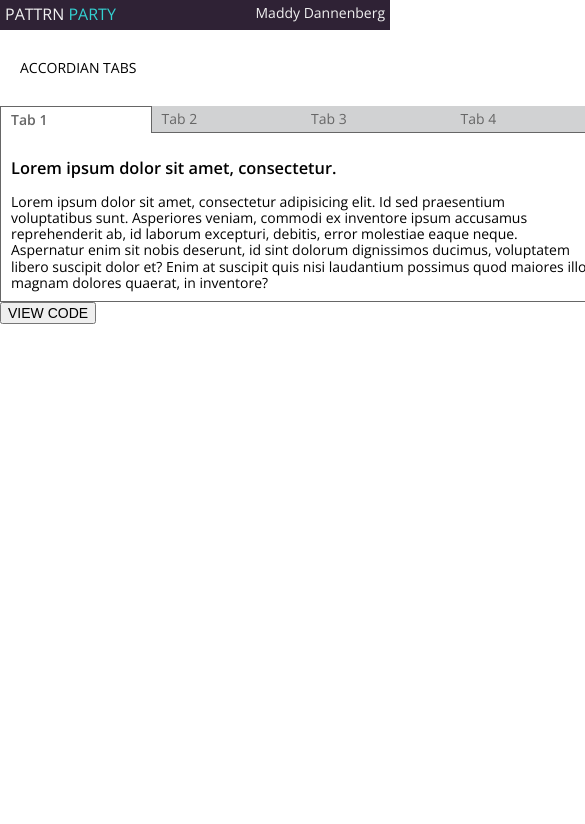
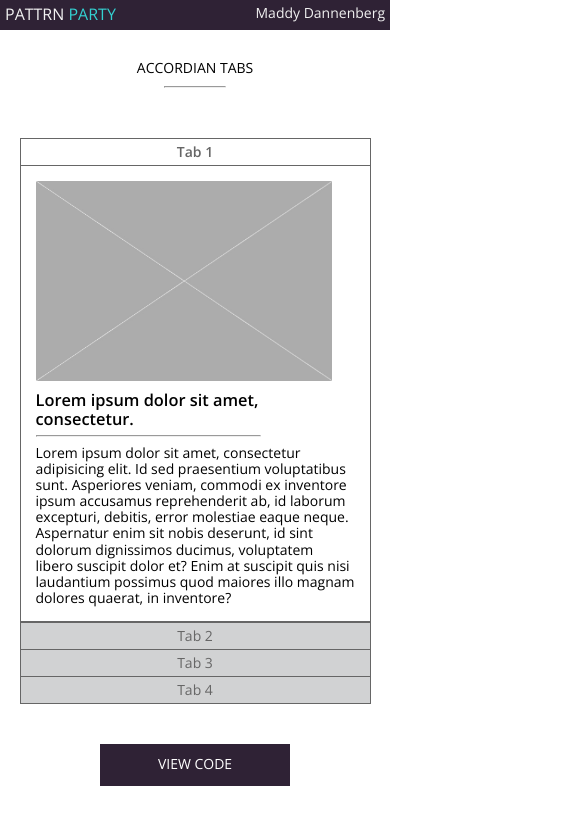
Before and after one commit to mmdberg/Pattrn-Party, a plain HTML site: page index.html in a window 390 px wide. Shown: the whole page, 585 px wide, since content can reach past the window. Drawn offline with nearby package versions, Linux system fonts and the light colour scheme.

Commit message:
Add responsive to accordian tabs

```diff
--- a/index.html
+++ b/index.html
@@ -13,45 +13,53 @@
     <h2 class="header-name">Maddy Dannenberg</h2>
   </header>
   <section>
-    <p class="section-header">ACCORDIAN TABS</p>
+    <p class="section-header">ACCORDIAN TABS<hr class="header-hr"></p>
     <article class="accordian">
-      <div class="tabs">
       <div class="tab current" id="1">Tab 1</div>
       <div class="tab sleep" id="2">Tab 2</div>
       <div class="tab sleep" id="3">Tab 3</div>
-        <div class="tab sleep" id="4">Tab 4</div>
-      </div>
+      <div class="tab sleep tab4" id="4">Tab 4</div>
       <div class="panels">
         <div class="panel panel1 show">
-          <img src="" alt="">
+          <img src="./placeholder-square.jpg" alt="">
+          <div class="panel-text">
             <h3>Lorem ipsum dolor sit amet, consectetur.</h3>
-          <br>
-          <div>Lorem ipsum dolor sit amet, consectetur adipisicing elit. Id sed praesentium voluptatibus sunt. Asperiores veniam, commodi ex inventore ipsum accusamus reprehenderit ab, id laborum excepturi, debitis, error molestiae eaque neque.</div>
-          <div>Aspernatur enim sit nobis deserunt, id sint dolorum dignissimos ducimus, voluptatem libero suscipit dolor et? Enim at suscipit quis nisi laudantium possimus quod maiores illo magnam dolores quaerat, in inventore?</div>
+            <hr>
+            <p>Lorem ipsum dolor sit amet, consectetur adipisicing elit. Id sed praesentium voluptatibus sunt. Asperiores veniam, commodi ex inventore ipsum accusamus reprehenderit ab, id laborum excepturi, debitis, error molestiae eaque neque.</p>
+            <p>Aspernatur enim sit nobis deserunt, id sint dolorum dignissimos ducimus, voluptatem libero suscipit dolor et? Enim at suscipit quis nisi laudantium possimus quod maiores illo magnam dolores quaerat, in inventore?</p>
+          </div>
         </div>
         <div class="panel panel2 hidden">
-          <img src="" alt="">
+          <img src="./placeholder-square.jpg" alt="">
+          <div class="panel-text">
             <h3>Lorem ipsum dolor sit amet, consectetur.</h3>
-          <br>
-          <div>Lorem ipsum dolor sit amet, consectetur adipisicing elit. Earum illo esse dolorum magni alias quis magnam repudiandae rerum, corporis, necessitatibus architecto aperiam velit similique iure harum mollitia libero totam est!</div>
-          <div>Quia voluptatum, cupiditate sunt reiciendis quam consectetur, omnis fugiat eaque illo cum ullam, id pariatur praesentium quae molestias possimus consequuntur impedit maxime modi. Facilis soluta adipisci amet ab dolor natus.</div>
+            <hr>
+            <p>Lorem ipsum dolor sit amet, consectetur adipisicing elit. Earum illo esse dolorum magni alias quis magnam repudiandae rerum, corporis, necessitatibus architecto aperiam velit similique iure harum mollitia libero totam est!</p>
+            <p>Quia voluptatum, cupiditate sunt reiciendis quam consectetur, omnis fugiat eaque illo cum ullam, id pariatur praesentium quae molestias possimus consequuntur impedit maxime modi. Facilis soluta adipisci amet ab dolor natus.</p>
+          </div>
         </div>
         <div class="panel panel3 hidden">
-          <img src="" alt="">
+          <img src="./placeholder-square.jpg" alt="">
+          <div class="panel-text">
             <h3>Lorem ipsum dolor sit amet, consectetur.</h3>
-          <br>
-          <div>Lorem ipsum dolor sit amet, consectetur adipisicing elit. Quaerat provident perferendis sint minima doloremque minus? Iste, harum, reprehenderit. Veniam error ratione fugiat ab ducimus iste facere laborum harum, ut asperiores.</div>
-          <div>Quibusdam dolorum porro voluptas quod quos ullam odit nostrum. Velit eaque voluptate vitae, iste possimus molestias. Animi ipsa, culpa quia, inventore ea itaque et expedita excepturi deserunt odio incidunt quasi?</div>
+            <hr>
+            <p>Lorem ipsum dolor sit amet, consectetur adipisicing elit. Quaerat provident perferendis sint minima doloremque minus? Iste, harum, reprehenderit. Veniam error ratione fugiat ab ducimus iste facere laborum harum, ut asperiores.</p>
+            <p>Quibusdam dolorum porro voluptas quod quos ullam odit nostrum. Velit eaque voluptate vitae, iste possimus molestias. Animi ipsa, culpa quia, inventore ea itaque et expedita excepturi deserunt odio incidunt quasi?</p>
+          </div>
         </div>
         <div class="panel panel4 hidden">
-          <img src="" alt="">
+          <img src="./placeholder-square.jpg" alt="">
+          <div class="panel-text">
             <h3>Lorem ipsum dolor sit amet, consectetur.</h3>
-          <br>
-          <div>Lorem ipsum dolor sit amet, consectetur adipisicing elit. Vel quae eius adipisci beatae eveniet accusamus eos accusantium sint quisquam corporis fuga dolor, blanditiis vero tenetur dolores iste cumque eligendi odit!</div>
-          <div>Cupiditate praesentium illum nisi blanditiis odio labore aut a impedit provident ad. Enim delectus reiciendis, aliquid numquam velit explicabo quibusdam porro odio eveniet, assumenda fuga, quam, dicta! Sed, tenetur, ea!</div>
+            <hr>
+            <p>Lorem ipsum dolor sit amet, consectetur adipisicing elit. Vel quae eius adipisci beatae eveniet accusamus eos accusantium sint quisquam corporis fuga dolor, blanditiis vero tenetur dolores iste cumque eligendi odit!</p>
+            <p>Cupiditate praesentium illum nisi blanditiis odio labore aut a impedit provident ad. Enim delectus reiciendis, aliquid numquam velit explicabo quibusdam porro odio eveniet, assumenda fuga, quam, dicta! Sed, tenetur, ea!</p>
           </div>
         </div>
-      <button class="view-code">VIEW CODE</button>
+      </div>
+      <div class="view-code">
+        <a href="CODE_PEN" target="_blank">VIEW CODE</a>
+      </div>
     </article>
   </section>
   <script src="https://ajax.googleapis.com/ajax/libs/jquery/3.3.1/jquery.min.js"></script>
--- a/script.js
+++ b/script.js
@@ -9,8 +9,15 @@ const changeTab = (event) => {
     $(newTab).removeClass('sleep').addClass('current')
   }
   const newPanel = `.panel${tabID}`
+  console.log($('.panels').find('.show'))
   $('.panels').find('.show').removeClass('show').addClass('hidden')
-  $('.panels').find(newPanel).removeClass('hidden').addClass('show')
+  const displayedPanel = $('.panels').find(newPanel)
+  displayedPanel.removeClass('hidden').addClass('show')
+  if($(window).width() <= 525) {
+    const gridRow = parseInt(tabID) + 1
+    console.log(gridRow);
+    displayedPanel.parent().css('grid-row', `${gridRow}`)
+  }
 }
 
-$('.tabs').click((event) => changeTab(event))
+$('.accordian').click((event) => changeTab(event))
--- a/styles.css
+++ b/styles.css
@@ -12,6 +12,19 @@ header {
   background-color: #2F2235;
   height: 30px;
   color: #F2F2F2;
+}
+
+hr {
+  display: inline-block;
+  width: 70%;
+  margin-bottom: 5px;
+}
+
+img {
+  height: 200px;
+  width: auto;
+  display: inline-block;
+  padding: 5px;
 }
 
 .party {
@@ -36,22 +49,22 @@ h2 {
 .section-header {
   margin: 30px 20px;
   font-size: 14px;
+  display: inline-block;
 }
 
 .accordian {
-  width: 600px;
-}
-
-.tabs {
-  width: 100%;
-  display: flex;
+  width: 700px;
+  margin: auto;
+  display: grid;
+  grid-template-columns: 25% 25% 25% 25%;
+  grid-template-rows: 40px 260px auto;
 }
 
 .tab {
+  width: 100%;
   display: inline;
   color: #666666;
-  padding: 5px 10px;
-  width: 200px;
+  padding: 5px 0;
 }
 
 .tab:focus {
@@ -68,17 +81,110 @@ h2 {
   text-decoration: none;
   background-color: #D1D2D3;
   border-bottom: 1px #666666 solid;
+  border-right: 1px #FFF solid;
+}
+
+.panels {
+  border: 1px solid #666666;
+  border-top: none;
+  grid-column: 1 / 5;
+  text-align: left;
+}
+
+.panel {
+  padding: 10px;
+  display: flex;
 }
 
 .hidden {
   display: none;
 }
 
-.panels {
-  border: 1px solid #666666;
-  border-top: none;
+.panel-text {
+  display: inline-block;
+  padding: 5px;
 }
 
-.panel {
-  padding: 10px;
+.view-code {
+  background-color: #2F2235;
+  height: 30px;
+  width: 190px;
+  text-align: center;
+  margin: 40px auto;
+  padding-top: 12px;
+  grid-column: 1 / 5;
+  grid-row: 3 / 4;
 }
+
+.view-code a {
+  text-decoration: none;
+  color: #FFF;
+/*  margin: 10px 0;*/
+}
+
+@media screen and (max-width: 725px) {
+
+  section {
+    text-align: center;
+  }
+
+  .section-header {
+    margin-bottom: 0;
+  }
+
+  .header-hr {
+    display: block;
+    margin: 10px auto 50px auto;
+    width: 60px;
+  }
+
+  .accordian {
+    width: 90%;
+  }
+}
+
+@media screen and (max-width: 525px) {
+
+  .accordian {
+    grid-template-rows: auto;
+    grid-template-columns: none;
+  }
+
+  img {
+    width: 90%;
+  }
+
+  .panel {
+    flex-direction: column;
+  }
+
+  .panels {
+    grid-row: 2 / auto;
+  }
+
+  .tab {
+    width: initial;
+    border: 1px #666666 solid;
+    border-bottom: none;
+    grid-column: 1 / 5;
+  }
+
+  .tab4,
+  .current {
+    border-bottom: 1px #666666 solid;
+  }
+
+  .view-code {
+    grid-row: 6 / 7;
+  }
+
+  .hide {
+
+  }
+}
+
+@media screen and (max-width: 251px) {
+  header {
+    height: 60px;
+  }
+}
```
Also changed, not shown: placeholder-square.jpg (added), 1 other file. Lines whose indentation alone changed are shown as unchanged.
